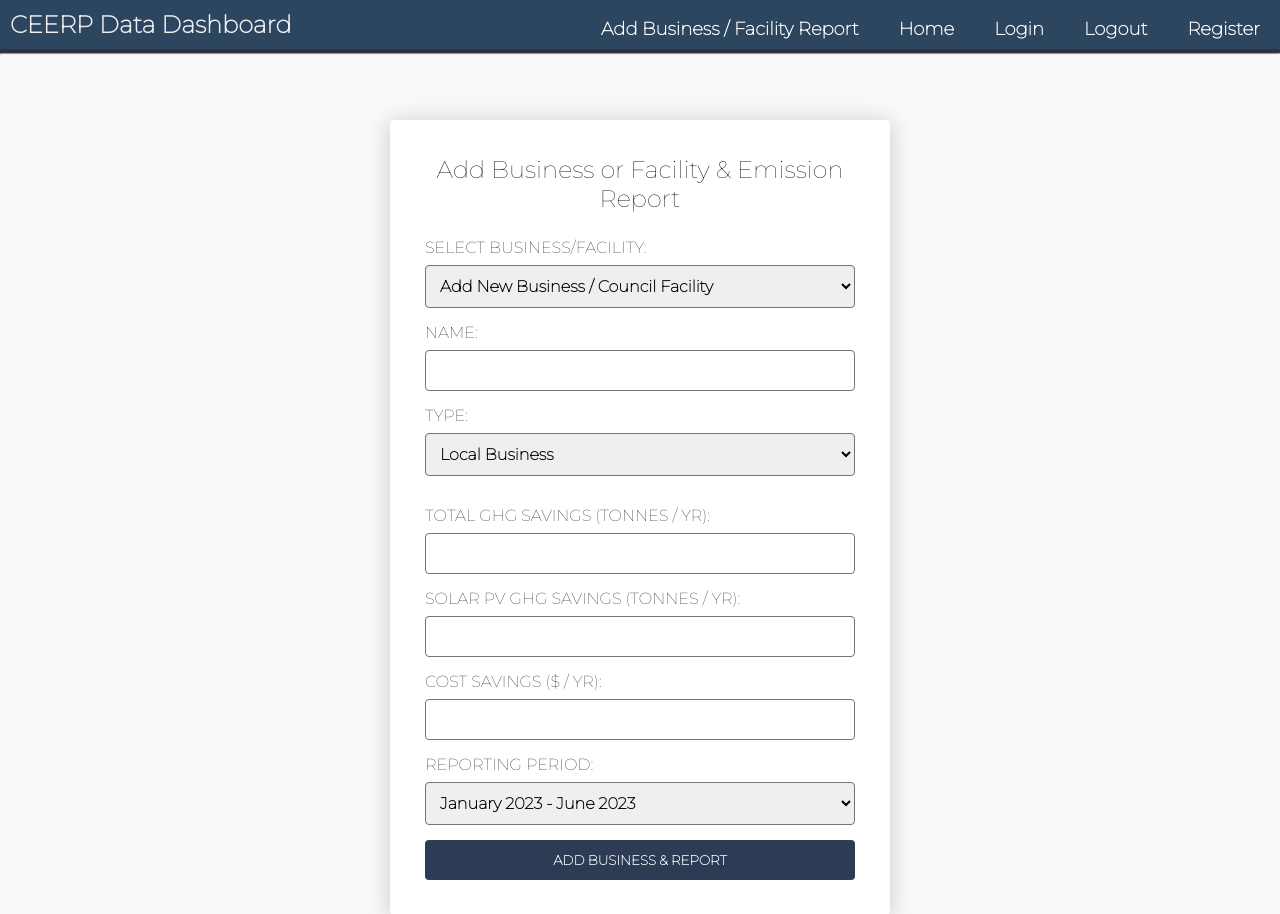
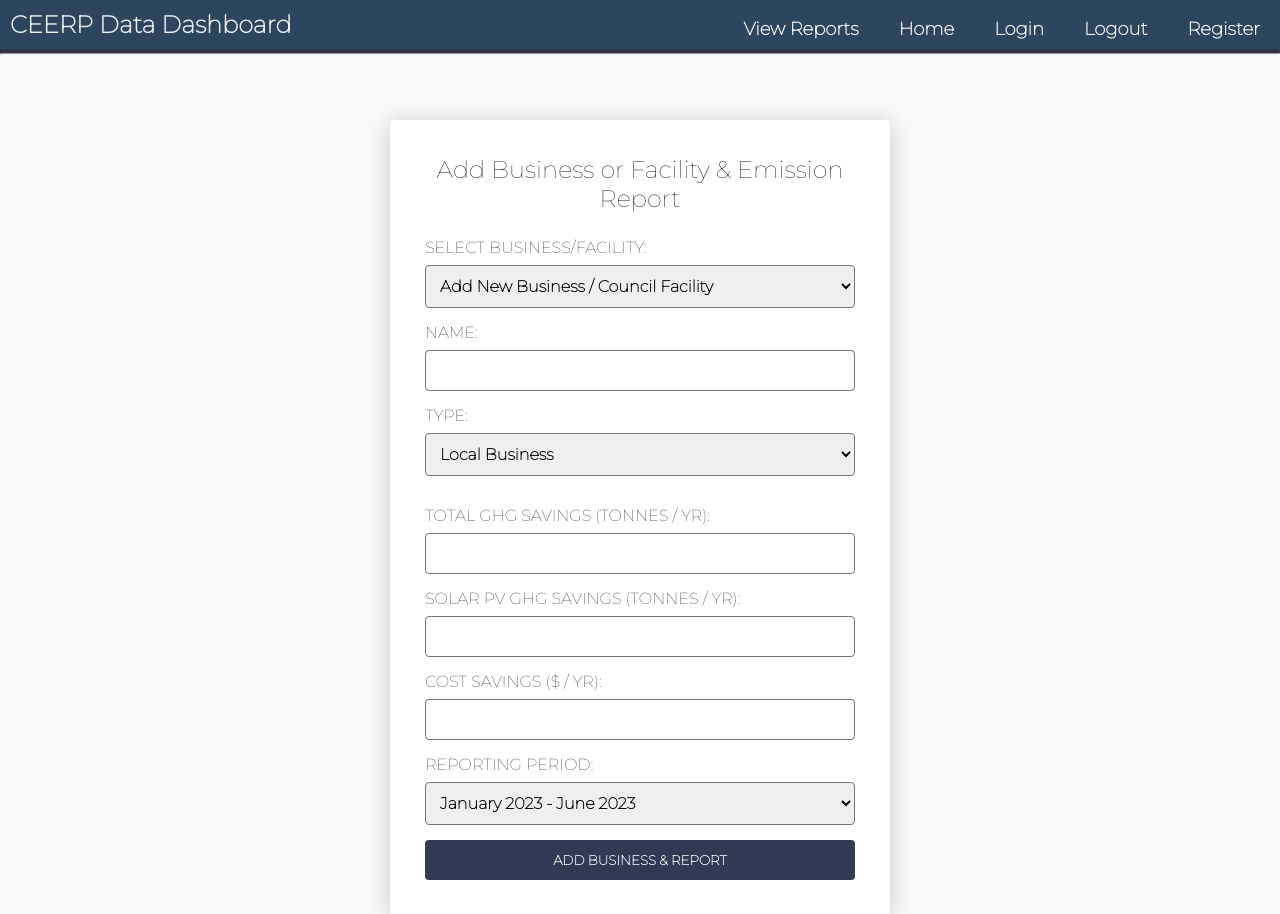
Before and after one commit to lachlandurra/climate_dashboard, a Flask app: page /add_business_report in a window 1280 px wide. Shown: the top 914 px of the page. Run offline with Flask 3, Linux system fonts and the light colour scheme; a user stored in the database is signed in.

```diff
--- a/app.py
+++ b/app.py
@@ -167,6 +167,7 @@ def create_app():
                 if existing_biz:
                     error_msg = "This business or facility already exists!"
                     show_error_modal = True
+                    return render_template('add_business_report.html', businesses_or_facilities=businesses_or_facilities, reporting_periods=reporting_periods, show_error_modal=show_error_modal, error_msg=error_msg)
                 else:
                     business_or_facility = BusinessOrFacility(name=name, type=type_)
                     db.session.add(business_or_facility)
--- a/templates/base.html
+++ b/templates/base.html
@@ -20,7 +20,7 @@
             <a href="{{ url_for('logout') }}">Logout</a>
             <a href="{{ url_for('login') }}">Login</a>
             <a href="{{ url_for('index') }}">Home</a>
-            <a href="{{ url_for('add_business_report') }}">Add Business / Facility Report</a>
+            <a href="{{ url_for('view_reports') }}">View Reports</a>
         </nav>
     </div>
     <hr>
```
Also changed, not shown: instance/climatedashboard.db.
